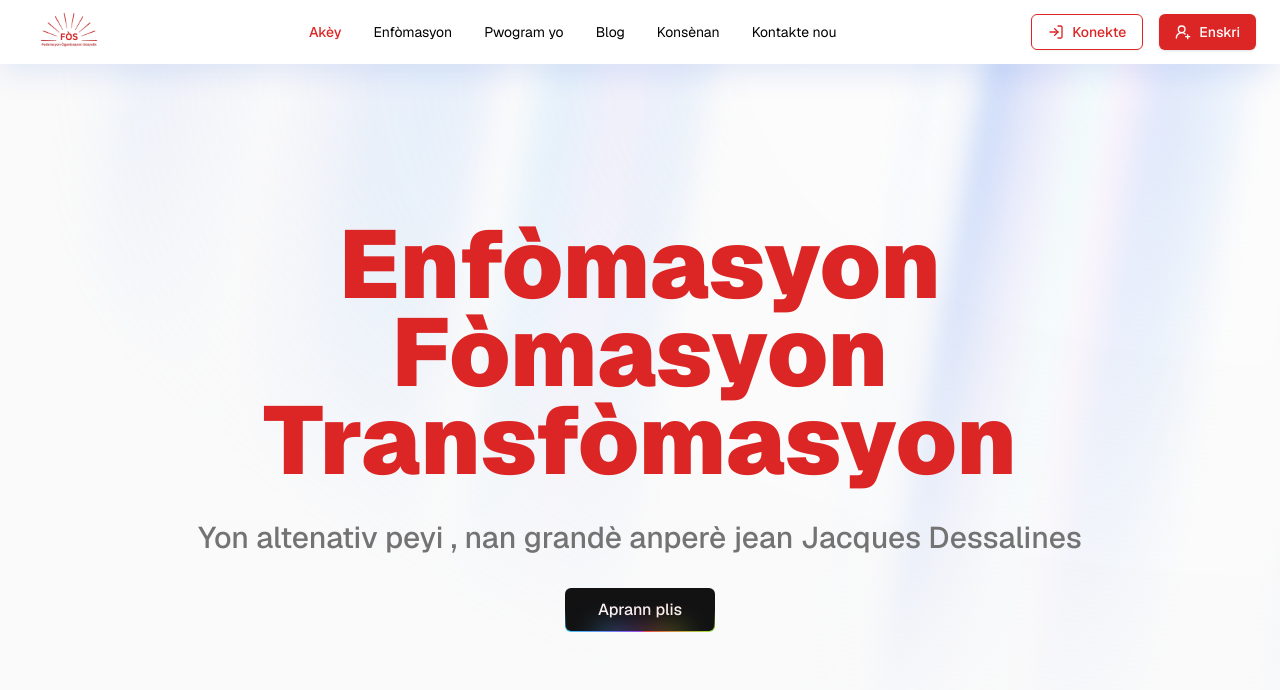
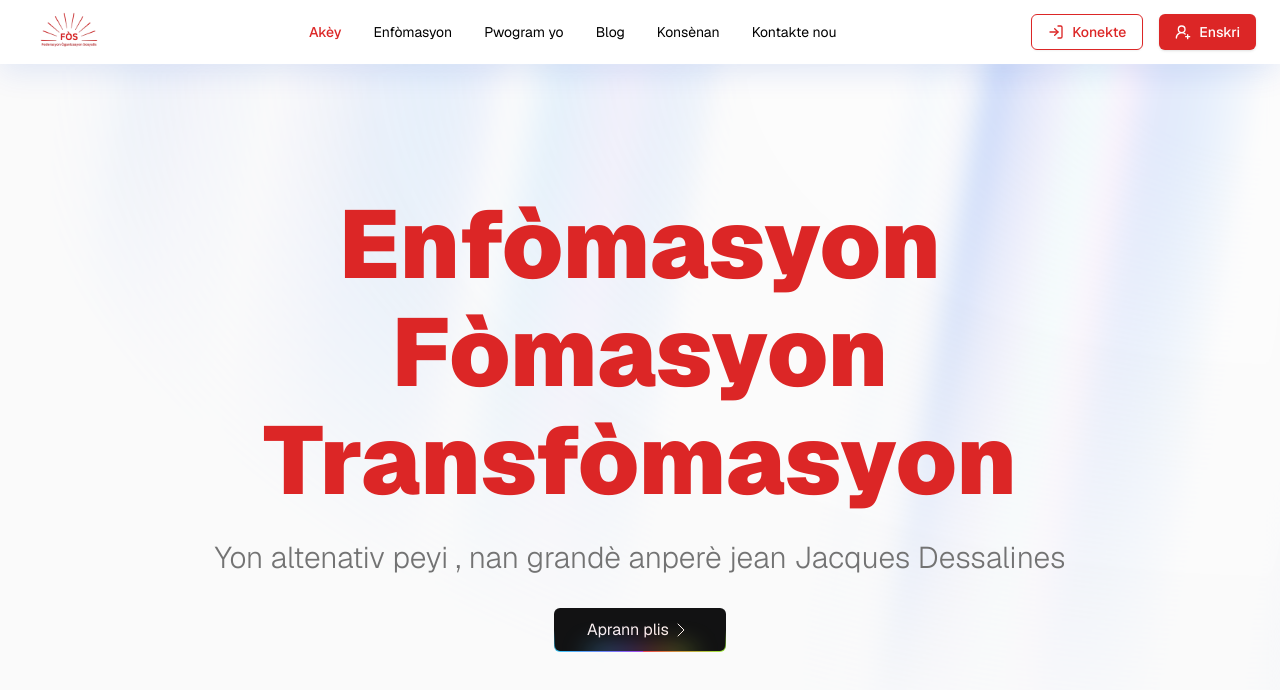
Before and after one commit to itsmrtnsn/fos, a Next.js app: page / in a window 1280 px wide. Shown: the top 690 px of the page. Built offline with nearby package versions, Linux system fonts and the light colour scheme.

Commit message:
build the hero section

```diff
--- a/app/page.tsx
+++ b/app/page.tsx
@@ -1,9 +1,9 @@
-import { AuroraBackgroundDemo } from '@/components/hero';
+import { Hero } from '@/components/hero';
 
 const HomePage = () => {
   return (
     <div>
-      <AuroraBackgroundDemo />
+      <Hero />
     </div>
   );
 };
--- a/components/hero.tsx
+++ b/components/hero.tsx
@@ -4,7 +4,7 @@ import { motion } from 'framer-motion';
 import { RainbowButtonDemo } from './rain-bow-button';
 import { AuroraBackground } from './ui/aurora-background';
 
-export function AuroraBackgroundDemo() {
+export function Hero() {
   return (
     <AuroraBackground>
       <motion.div
@@ -17,12 +17,12 @@ export function AuroraBackgroundDemo() {
         }}
         className='relative  overflow-hidden flex flex-col gap-4 items-center justify-center px-4'
       >
-        <div className=' text-[2.6rem] -space-y-2 font-black text-primary md:text-8xl md:font-black dark:text-white text-center'>
+        <div className=' text-[2.6rem] -space-y-2 md:space-y-3 font-black text-primary md:text-8xl md:font-black dark:text-white text-center'>
           <p>Enfòmasyon</p>
           <p>Fòmasyon</p>
           <p>Transfòmasyon</p>
         </div>
-        <div className='font-medium text-base text-center md:text-3xl dark:text-neutral-200 py-4 text-muted-foreground'>
+        <div className='font-medium text-base md:font-light text-center md:text-3xl dark:text-neutral-200 py-4 text-muted-foreground'>
           Yon altenativ peyi , nan grandè anperè jean Jacques Dessalines
         </div>
         {/* <button className='bg-black dark:bg-white rounded-full w-fit text-white dark:text-black px-4 py-2'>
--- a/components/rain-bow-button.tsx
+++ b/components/rain-bow-button.tsx
@@ -1,5 +1,13 @@
+import { ChevronRight } from 'lucide-react';
 import { RainbowButton } from './ui/rainbow-button';
 
 export function RainbowButtonDemo() {
-  return <RainbowButton className='rounded-md'>Aprann plis</RainbowButton>;
+  return (
+    <RainbowButton className='rounded-md font-normal'>
+      <span className='hover:mr-2 transition-all duration-200 ease-linear'>
+        Aprann plis
+      </span>
+      <ChevronRight strokeWidth={1} />
+    </RainbowButton>
+  );
 }
```
